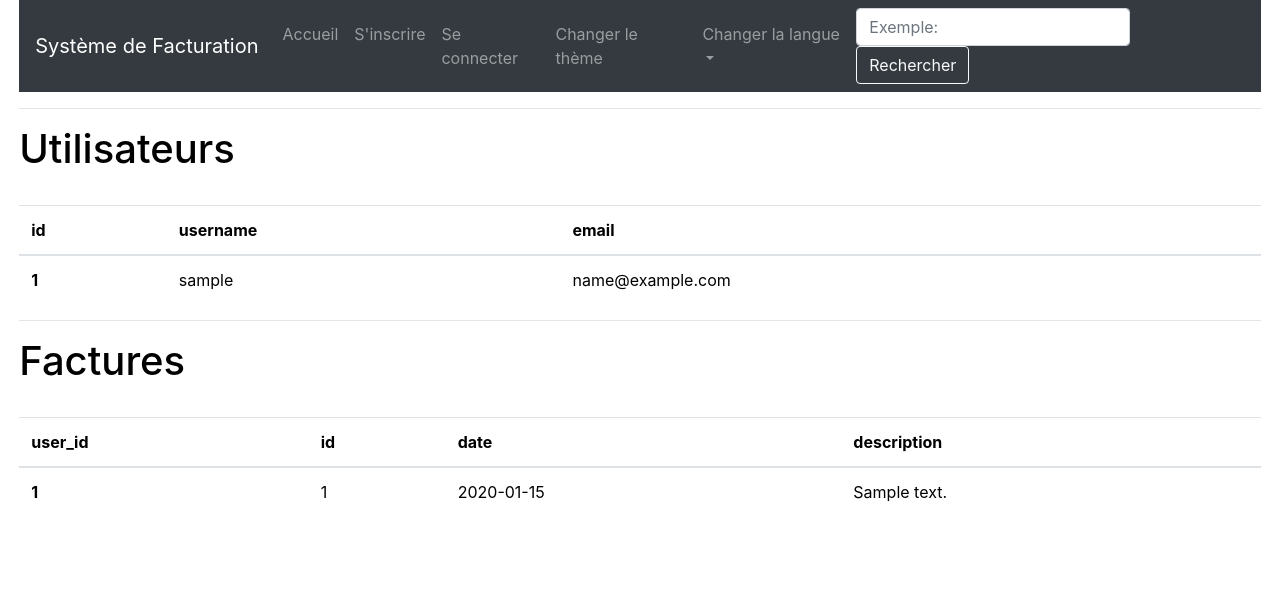
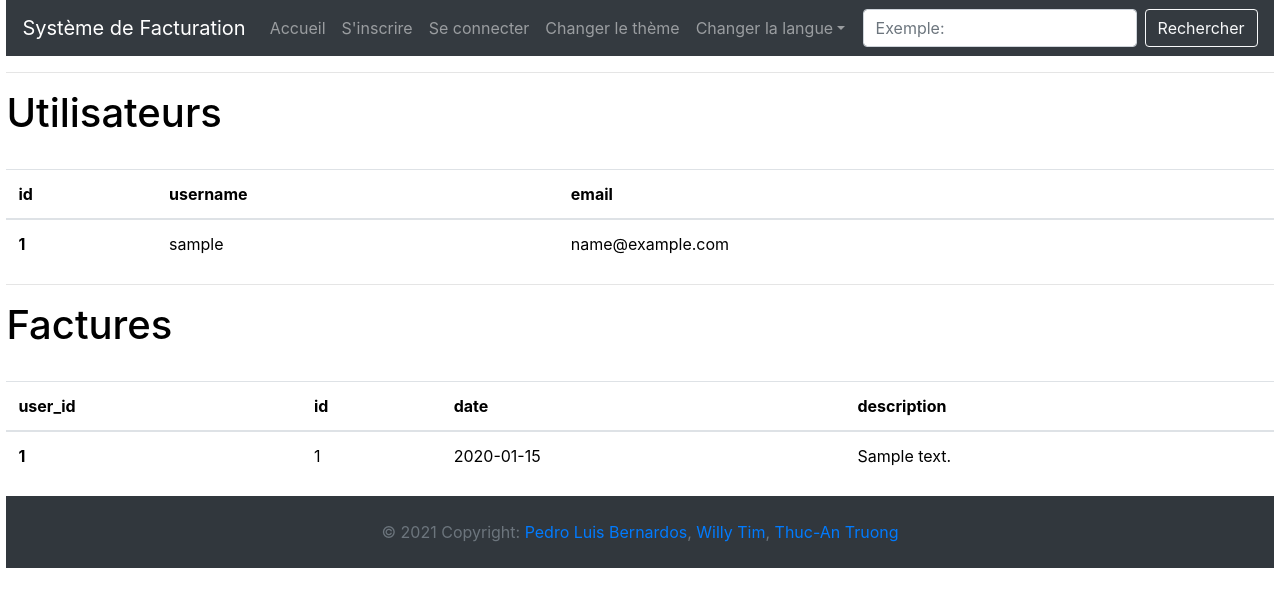
Before and after one commit to PedroLuisBernardos/INM5151, a Flask app: page /all in a window 1280 px wide. Shown: the top 607 px of the page. Run offline with Flask 2, Linux system fonts and the light colour scheme; tables that the repository leaves empty hold one stand-in row (values such as "Sample post"); some libraries are stand-ins or nearby versions.

Commit message:
Ajout footbar

```diff
--- a/app/static/css/style.css
+++ b/app/static/css/style.css
@@ -4,7 +4,7 @@ html{
     background-color: white;
 }
 body {
-    width:97%;
+    width:99%;
     margin-left:auto;
     margin-right:auto;
     background-color: var(--bg);
--- a/app/templates/base.html
+++ b/app/templates/base.html
@@ -16,8 +16,9 @@
       {% endif %}
     {% endblock %}
     {% block styles %}
-      <!-- Bootstrap -->
+      <!-- Bootstrap et FontAwesome -->
       <link rel="stylesheet" href="https://maxcdn.bootstrapcdn.com/bootstrap/4.0.0/css/bootstrap.min.css" integrity="sha384-Gn5384xqQ1aoWXA+058RXPxPg6fy4IWvTNh0E263XmFcJlSAwiGgFAW/dAiS6JXm" crossorigin="anonymous">
+      <link rel="stylesheet" href="https://cdnjs.cloudflare.com/ajax/libs/font-awesome/4.7.0/css/font-awesome.min.css">
       <!-- CSS -->
       <link rel="stylesheet" href="{{ url_for('static', filename='css/style.css') }}">
       <!-- Favicon -->
@@ -116,4 +117,12 @@
     {{ moment.include_moment() }}
     {{ moment.lang('fr') }} <!-- Ajout de la langue français pour la date -->
   {% endblock %}
+  <!-- Footer -->
+  <footer class="text-center text-lg-start bg-dark text-muted">
+    <!-- Copyright -->
+    <div class="text-center p-4" style="background-color: rgba(0, 0, 0, 0.05);">
+      © 2021 Copyright:
+      <a class="text-reset fw-bold" href="https://github.com/PedroLuisBernardos">Pedro Luis Bernardos</a>, <a class="text-reset fw-bold" href="https://github.com/WillyTim">Willy Tim</a>, <a class="text-reset fw-bold" href="https://github.com/ta-truong">Thuc-An Truong</a>
+    </div>
+  </footer>
 {% endblock %}
```
Also changed, not shown: app.db.
